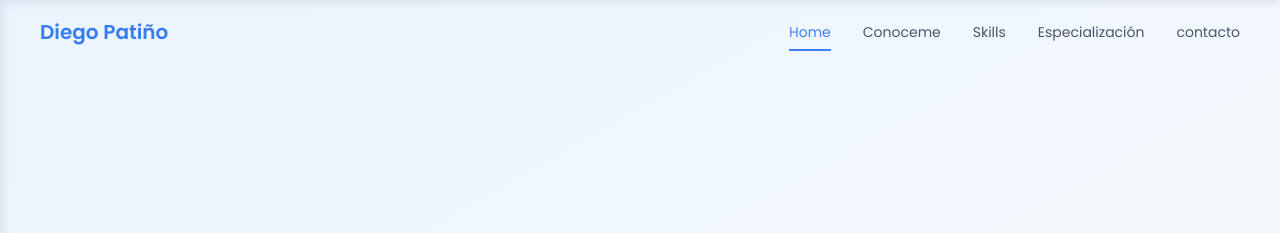
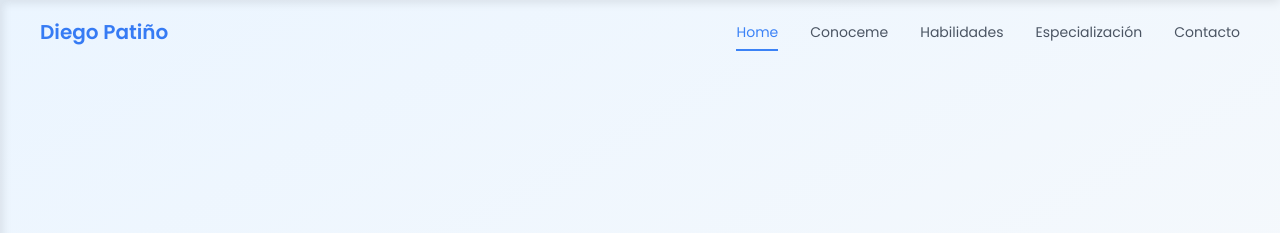
Before and after one commit to diego-alpa/Responsive_Portfolio, a plain HTML site: page index.html in a window 1280 px wide. Shown: the top 233 px of the page. Drawn offline with Linux system fonts and the light colour scheme.

Commit message:
responsive design- id calls fix

```diff
--- a/css/styles.css
+++ b/css/styles.css
@@ -12,8 +12,6 @@ html {
 body {
     font-family: 'Poppins', 'Inter', Arial;
     line-height: 1.6;
-
-
 }
 
 .container {
--- a/index.html
+++ b/index.html
@@ -20,9 +20,9 @@
             <nav class="desktop-menu">
                 <a href="#home" class="menu-item active">Home</a>
                 <a href="#about" class="menu-item">Conoceme</a>
-                <a href="#skills" class="menu-item">Skills</a>
+                <a href="#skills" class="menu-item">Habilidades</a>
                 <a href="#specialization" class="menu-item">Especialización</a>
-                <a href="#contact" class="menu-item">contacto</a>
+                <a href="#contact" class="menu-item">Contacto</a>
 
             </nav>
 
```
